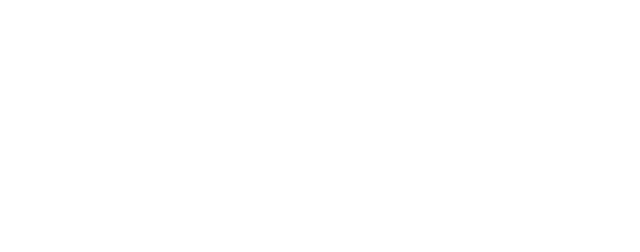
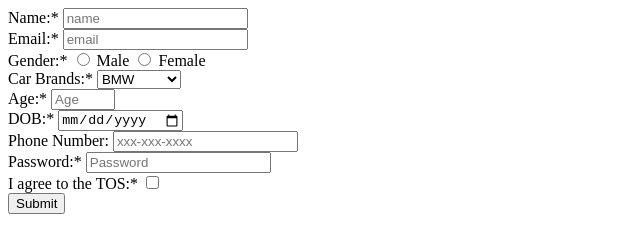
Before and after one commit to acciojob/signup-form-car-AravindG5, a website: page main.html in a window 1280 px wide. Shown: the whole page, without its empty margins (0-640 px from the left). Drawn offline with Linux system fonts and the light colour scheme.

Commit message:
created a submission

```diff
--- a/main.html
+++ b/main.html
@@ -8,6 +8,46 @@
 
 <body>
 	<!-- the entire body must be written by student -->
+	<form method ="post>">
+
+		<label for="name">Name:*</label>
+		<input type="text" placeholder="name" required id="name"><br>
+
+		<label for="email">Email:*</label>
+		<input type="email" placeholder="email" required id="email"><br>
+
+		<label for="gender">Gender:*</label>
+		<input type="radio" required id="gender_m" name="gender">
+		<label for="gender_m">Male</label>
+		<input type="radio"  required id="gender_f" name="gender">
+		<label for="gender_f">Female</label><br>
+
+
+		<label for="cars"> Car Brands:*</label>
+		<select id="cars" placeholder="--Please choose an option--" required>
+			<option value="BMW">BMW</option>
+			<option value="Audi">Audi</option>
+			<option Value="Mercedice">Mercedice</option>
+		</select><br>
+
+		<label for="age">Age:*</label>
+		<input type="number" placeholder="Age" min="1" max="100" required id="age"><br>
+
+		<label for="dob">DOB:*</label>
+		<input type="Date" required id="dob"><br>
+
+		<label for="tel">Phone Number:</label>
+		<input type="Tel" placeholder="xxx-xxx-xxxx"  id="tel"><br>
+
+		<label for="	password">Password:*</label>
+		<input type="Password" placeholder="Password" required id="	password"><br>
+
+		<label for="	tos">I agree to the TOS:*</label>
+		<input type="Checkbox"  required id="tos"><br>
+
+		<button type="submit">Submit</button>
+
+	</form>
     <script type="text/javascript" src="./script.js">
 </script>
 
```
